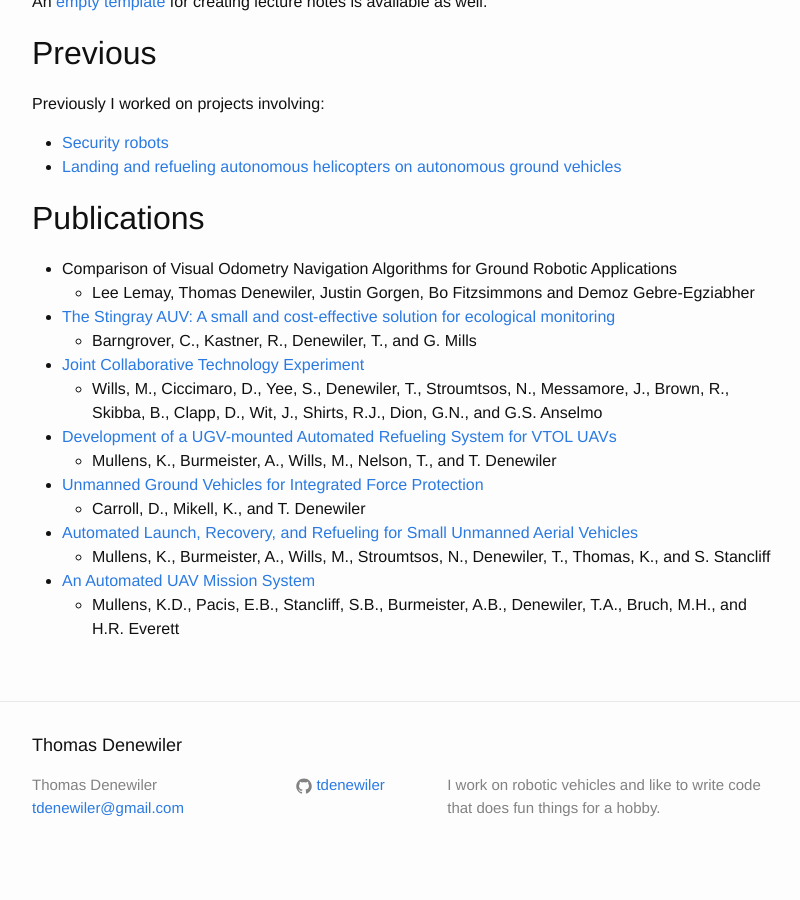
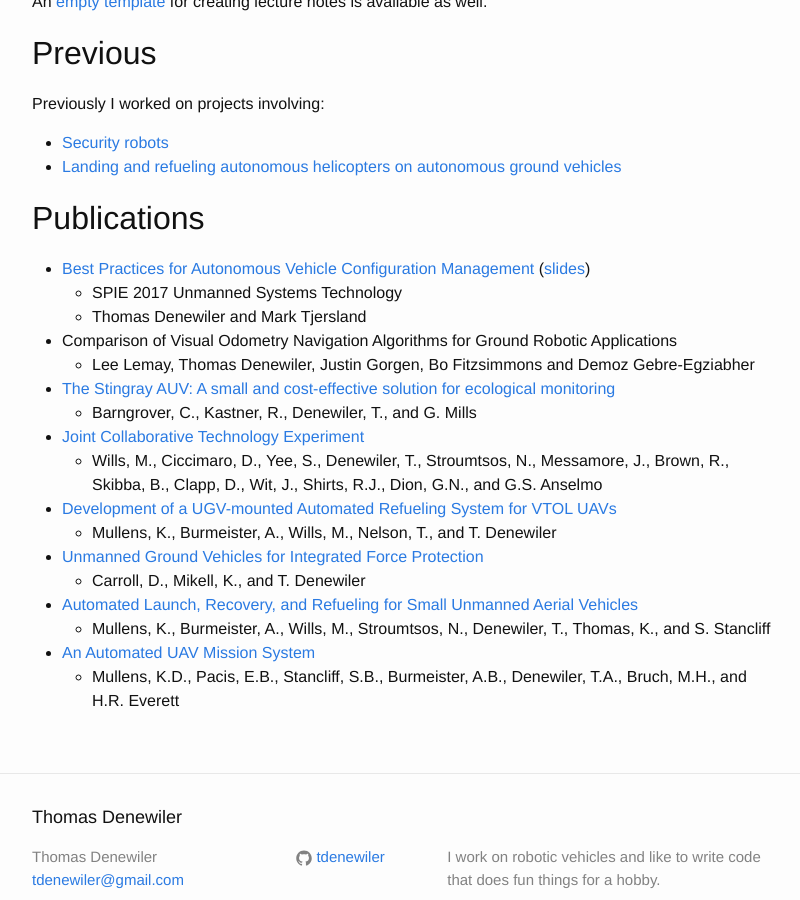
Before and after one commit to tdenewiler/tdenewiler.github.io, a Jekyll site: the page built from about.md, in a window 1280 px wide and 900 px high, scrolled down 1385 px. Shown: the whole window, without its empty margins (238-1038 px from the left). Built offline with Jekyll 4.4.1, drawn with Linux system fonts in a browser that asks for light colours; before the commit the page ends 2264 px from its top, so only the background shows below that.

Commit message:
Added entry and links for recent publication and slides.

```diff
--- a/about.md
+++ b/about.md
@@ -47,6 +47,10 @@ Previously I worked on projects involving:
 
 ## Publications
 
+  * [Best Practices for Autonomous Vehicle Configuration Management](https://denewiler.us/spie17_best_practices.pdf)
+    ([slides](https://denewiler.us/spie17_best_practices_slides.pdf))
+    * SPIE 2017 Unmanned Systems Technology
+    * Thomas Denewiler and Mark Tjersland
   * Comparison of Visual Odometry Navigation Algorithms for Ground Robotic Applications
     * Lee Lemay, Thomas Denewiler, Justin Gorgen, Bo Fitzsimmons and Demoz Gebre-Egziabher
   * [The Stingray AUV: A small and cost-effective solution for ecological monitoring](http://cseweb.ucsd.edu/~kastner/papers/oceans11-stingray.pdf)
```
